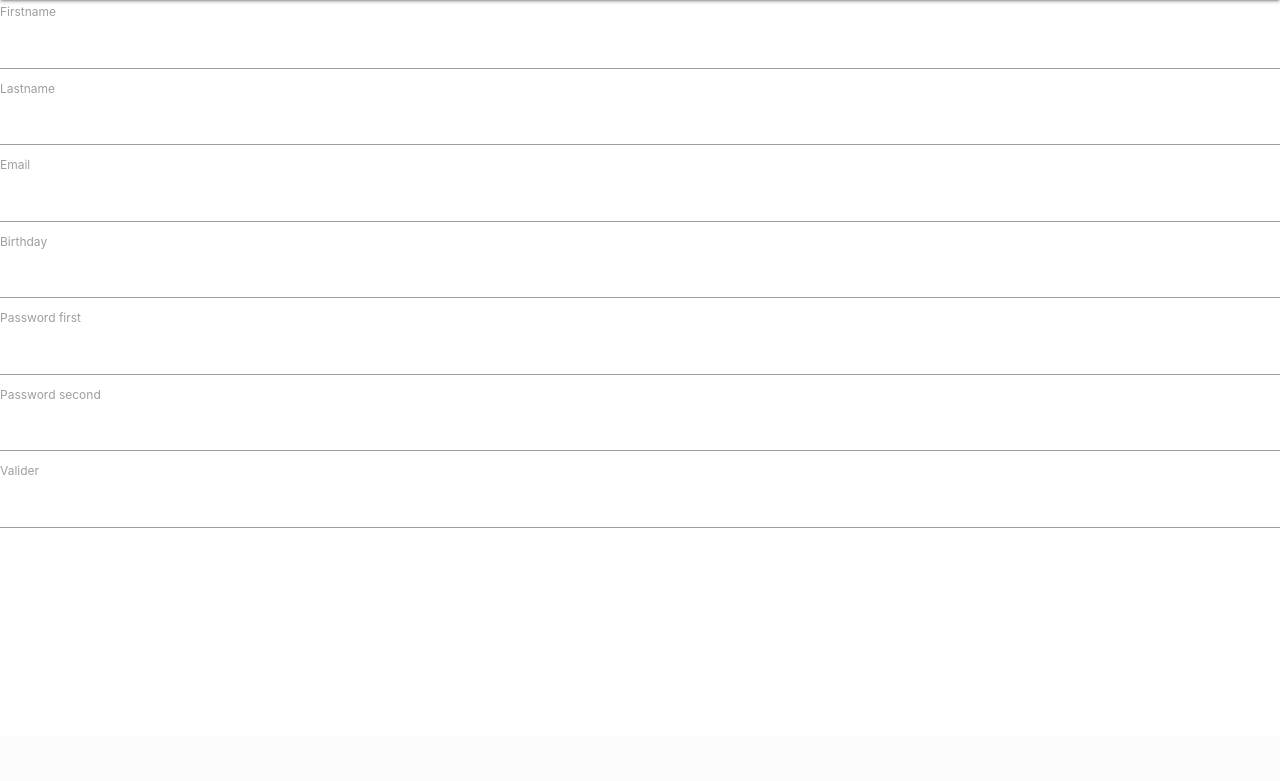
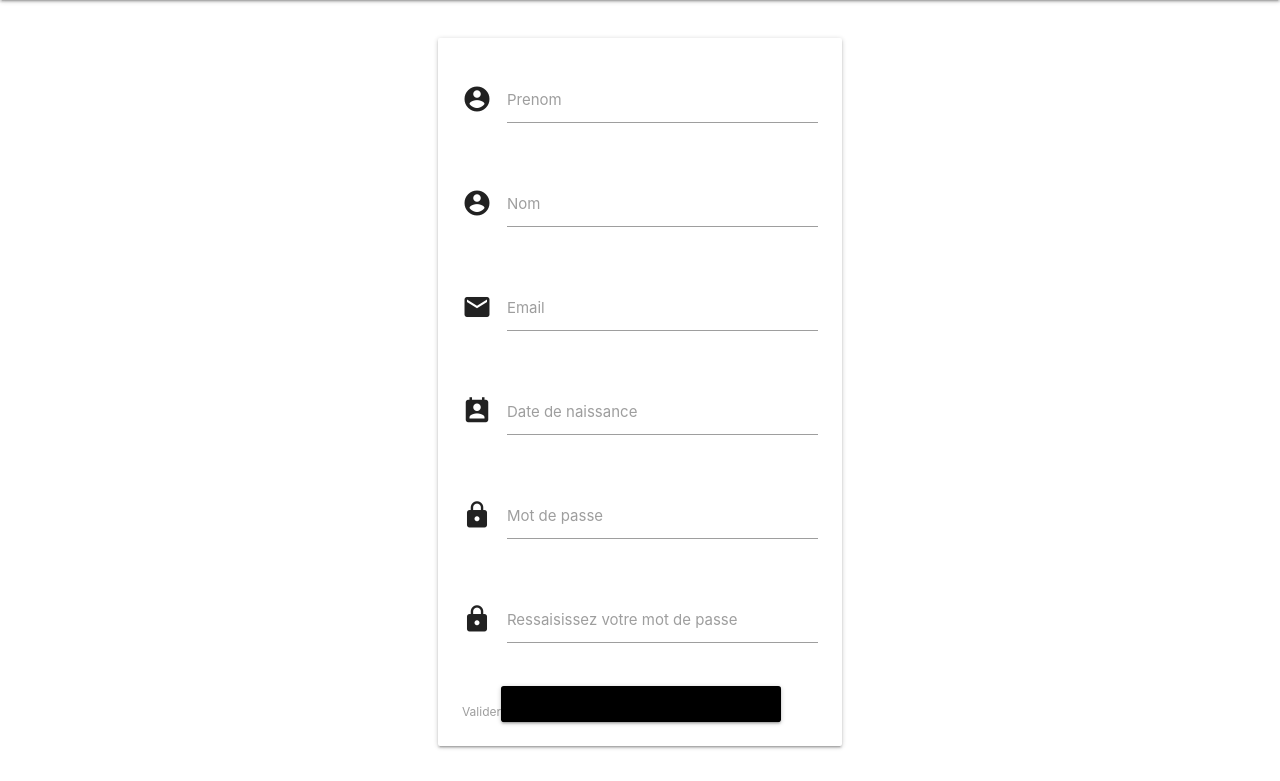
Before and after one commit to Ghz4070/Projet_1_ASI_D20.2, a Symfony app: template templates/security/register.html.twig in a window 1280 px wide. Shown: the part 64-845 px from the top of the page. Before the commit the page ends 592 px from the top, so only its background shows below. Run offline with Twig, Linux system fonts and the light colour scheme; the template is opened without the code that fills it, so the values that code supplies are empty; form fields are guessed from the names that the template uses; some libraries are stand-ins or nearby versions.

Commit message:
Register et login fonctionnel

```diff
--- a/public/js/function.js
+++ b/public/js/function.js
@@ -1,3 +1,4 @@
 $(document).ready(function () {
     $('.sidenav').sidenav();
+    $('.datepicker').datepicker();
 });
--- a/templates/security/register.html.twig
+++ b/templates/security/register.html.twig
@@ -2,29 +2,60 @@
 
 {% block title %}Inscription{% endblock %}
     {% block body %}
-        <div>
-            {{ form_start(form) }}
-            <div>
-                {{ form_row(form.firstname) }}
+        <div class="row mt">
+            <div class="col s4 offset-s4">
+                <div class="card-panel hoverable">
+                    {{ form_start(form) }}
+                    <div class="row">
+                        <div class="input-field col s12">
+                            <i class="material-icons prefix">account_circle</i>
+                            {{ form_widget(form.firstname, { 'id': 'firstname', 'attr': {'class': 'validate'}}) }}
+                            <label for="firstname" class="center-align">Prenom</label>
+                        </div>
+                    </div>
+                    <div class="row">
+                        <div class="input-field col s12">
+                            <i class="material-icons prefix">account_circle</i>
+                            {{ form_widget(form.lastname, { 'id': 'lastname', 'attr': {'class': 'validate'}}) }}
+                            <label for="lastname" class="center-align">Nom</label>
+                        </div>
+                    </div>
+                    <div class="row">
+                        <div class="input-field col s12">
+                            <i class="material-icons prefix">email</i>
+                            {{ form_widget(form.email, { 'id': 'email', 'attr': {'class': 'validate'}}) }}
+                            <label for="email" class="center-align">Email</label>
+                        </div>
+                    </div>
+
+                    <div class="row">
+                        <div class="input-field col s12">
+                            <i class="material-icons prefix">perm_contact_calendar</i>
+                            {{ form_widget(form.birthday, { 'id': 'birthday', 'attr': {'class': 'validate datepicker'}}) }}
+                            <label for="birthday" class="center-align">Date de naissance</label>
+                        </div>
+                    </div>
+
+                    <div class="row">
+                        <div class="input-field col s12">
+                            <i class="material-icons prefix">lock</i>
+                            {{ form_widget(form.password.first, {'id': 'password_first', 'attr': {'class': 'validate'}}) }}
+                            <label for="password_first" class="center-align">Mot de passe</label>
+                        </div>
+                    </div>
+                    <div class="row">
+                        <div class="input-field col s12">
+                            <i class="material-icons prefix">lock</i>
+                            {{ form_widget(form.password.second, {'id': 'password_second', 'attr': {'class': 'validate'}}) }}
+                            <label for="password_second" class="center-align">Ressaisissez votre mot de passe</label>
+                        </div>
+                    </div>
+                    <div>
+                        {{ form_row(form.valider, {'attr': {'class': 'btn black waves-effect waves-light'}}) }}
+                    </div>
+                    {{ form_end(form) }}
+                </div>
             </div>
-            <div>
-                {{ form_row(form.lastname) }}
-            </div>
-            <div>
-                {{ form_row(form.email) }}
-            </div>
-            <div>
-                {{ form_row(form.birthday) }}
-            </div>
-            <div>
-                {{ form_row(form.password.first) }}
-            </div>
-            <div>
-                {{ form_row(form.password.second) }}
-            </div>
-            <div>
-                {{ form_row(form.valider, {'attr': {'class': 'btn'}}) }}
-            </div>
-            {{ form_end(form) }}
         </div>
+
     {% endblock %}
```
Also changed, not shown: public/css/style.css (+13 -2 lines), src/Form/LoginUserType.php (+2 -5 lines), src/Form/RegisterUserType.php (+6 -6 lines), templates/security/login.html.twig (+5 -5 lines).
